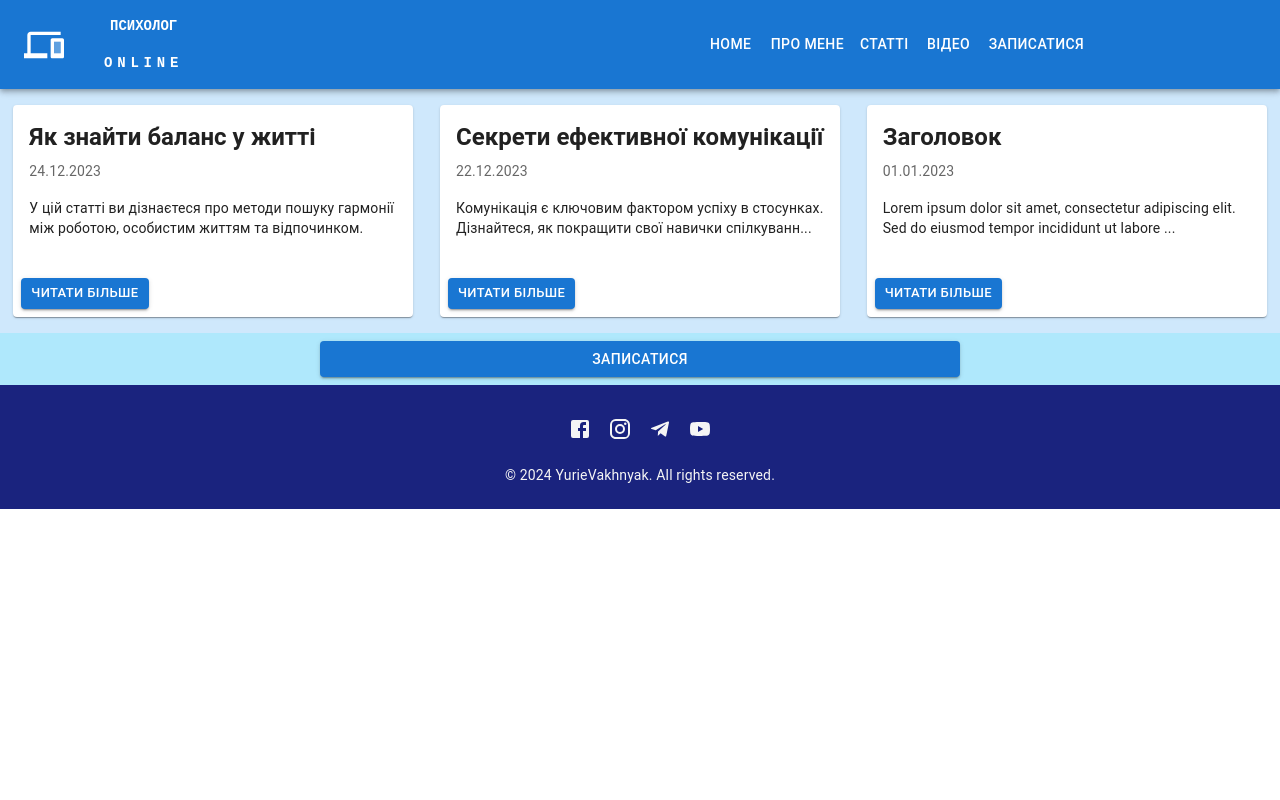
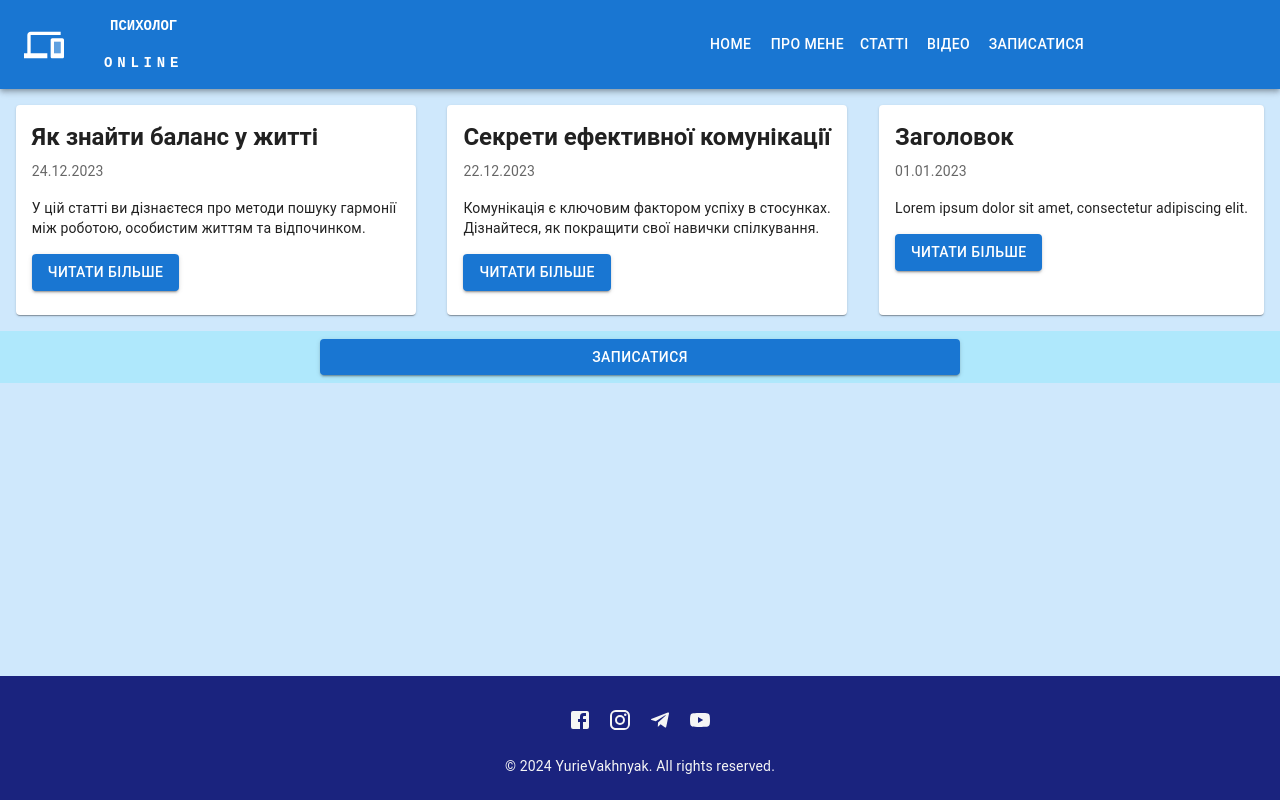
Before and after one commit to YurieVakhnyak/my-lending, a React (Create React App) app: page /online-psy/articles in a window 1280 px wide. Built offline with nearby package versions, Linux system fonts and the light colour scheme.

Commit message:
Articles routes + fix viewport

```diff
--- a/src/App.js
+++ b/src/App.js
@@ -3,19 +3,21 @@ import Container from "@mui/material/Container";
 import Home from "./pages/Home";
 import About from "./pages/About";
 import ScrollToTopButton from "./components/ScrollToTopButton";
-import Appointmnent from "./pages/Appointment";
+import Appointment from "./pages/Appointment";
 import Articles from "./pages/Articles";
 import MyVideos from "./pages/MyVideos";
+import ArticlePage from "./pages/ArticlePage";
 
 function App() {
   return (
     <Container disableGutters maxWidth={false}>
       <Routes>
-        <Route path="/" element={<Home />}></Route>
-        <Route path="/about" element={<About />}></Route>
-        <Route path="/articles" element={<Articles />}></Route>
-        <Route path="/videos" element={<MyVideos />}></Route>
-        <Route path="/appointment" element={<Appointmnent />}></Route>
+        <Route path="/" element={<Home />} />
+        <Route path="/about" element={<About />} />
+        <Route path="/articles" element={<Articles />} />
+        <Route path="/articles/:id" element={<ArticlePage />} />
+        <Route path="/videos" element={<MyVideos />} />
+        <Route path="/appointment" element={<Appointment />} />
       </Routes>
       <ScrollToTopButton />
     </Container>
--- a/src/components/CardArticle.js
+++ b/src/components/CardArticle.js
@@ -1,19 +1,14 @@
-import * as React from "react";
+import React from "react";
+import { Card, CardContent, Typography, Button } from "@mui/material";
+import { Link } from "react-router-dom";
 
-import Card from "@mui/material/Card";
-import CardActions from "@mui/material/CardActions";
-import CardContent from "@mui/material/CardContent";
-import Button from "@mui/material/Button";
-import Typography from "@mui/material/Typography";
-
-export default function CardArticle({
+function CardArticle({
   title = "Заголовок",
-  text = "Lorem ipsum dolor sit amet, consectetur adipiscing elit. Sed do eiusmod tempor incididunt ut labore et dolore magna aliqua. Ut enim ad minim veniam, quis nostrud exercitation ullamco laboris nisi ut aliquip ex ea commodo consequat.",
+  text = "Lorem ipsum dolor sit amet, consectetur adipiscing elit.",
   date = "01.01.2023",
   articleLink = "#",
-  maxTextLength = 100, // Максимальна кількість символів до трикрапки
+  maxTextLength = 120,
 }) {
-  // Обрізаний текст із трикрапкою
   const truncatedText =
     text.length > maxTextLength
       ? text.substring(0, maxTextLength) + "..."
@@ -22,41 +17,28 @@ export default function CardArticle({
   return (
     <Card sx={{ minWidth: 275, maxWidth: 400, margin: "16px auto" }}>
       <CardContent>
-        {/* Заголовок статті */}
-        <Typography
-          variant="h5"
-          component="div"
-          sx={{ fontWeight: "bold", marginBottom: "8px" }}
-        >
+        <Typography variant="h5" component="div" sx={{ fontWeight: "bold" }}>
           {title}
         </Typography>
-
-        {/* Дата публікації */}
         <Typography
-          sx={{ color: "text.secondary", fontSize: 14, marginBottom: "16px" }}
+          sx={{ color: "text.secondary", fontSize: 14, marginTop: "8px" }}
         >
           {date}
         </Typography>
-
-        {/* Обрізаний текст статті */}
-        <Typography variant="body2" sx={{ marginBottom: "16px" }}>
+        <Typography variant="body2" sx={{ marginTop: "16px" }}>
           {truncatedText}
         </Typography>
-      </CardContent>
-
-      {/* Кнопка з посиланням на всю статтю */}
-      <CardActions>
         <Button
-          size="small"
+          component={Link}
+          to={articleLink}
           variant="contained"
-          color="primary"
-          href={articleLink}
-          target="_blank"
-          rel="noopener noreferrer"
+          sx={{ marginTop: "16px" }}
         >
           Читати більше
         </Button>
-      </CardActions>
+      </CardContent>
     </Card>
   );
 }
+
+export default CardArticle;
--- /dev/null
+++ b/src/data/ArticleData.js
@@ -0,0 +1,18 @@
+export const articleData = [
+  {
+    title: "Як знайти баланс у житті",
+    text: "У цій статті ви дізнаєтеся про методи пошуку гармонії між роботою, особистим життям та відпочинком.",
+    date: "24.12.2023",
+    // articleLink: "https://example.com/article-1",
+    maxTextLength: 120,
+  },
+  {
+    title: "Секрети ефективної комунікації",
+    text: "Комунікація є ключовим фактором успіху в стосунках. Дізнайтеся, як покращити свої навички спілкування.",
+    date: "22.12.2023",
+    // articleLink: "https://example.com/article-2",
+  },
+  {
+    // Використовуються значення за замовчуванням
+  },
+];
--- a/src/data/ArticlesTextsConstants.js
+++ /dev/null
@@ -1 +0,0 @@
-export const articlesTextsObj = {};
--- a/src/pages/About.js
+++ b/src/pages/About.js
@@ -17,7 +17,16 @@ import "../App.css";
 
 function About() {
   return (
-    <Container disableGutters maxWidth={false}>
+    <Container
+      disableGutters
+      maxWidth={false}
+      sx={{
+        display: "flex",
+        flexDirection: "column",
+        minHeight: "100vh",
+        bgcolor: "#cfe8fc",
+      }}
+    >
       <Header />
       <Box
         sx={{
--- a/src/pages/Appointment.js
+++ b/src/pages/Appointment.js
@@ -8,7 +8,16 @@ import WhatsAppIcon from "@mui/icons-material/WhatsApp";
 import { blue, pink, green } from "@mui/material/colors";
 function Appointmnent() {
   return (
-    <Container disableGutters maxWidth={false}>
+    <Container
+      disableGutters
+      maxWidth={false}
+      sx={{
+        display: "flex",
+        flexDirection: "column",
+        minHeight: "100vh",
+        bgcolor: "#cfe8fc",
+      }}
+    >
       <Header />
 
       <Box
--- /dev/null
+++ b/src/pages/ArticlePage.js
@@ -0,0 +1,73 @@
+import React from "react";
+import { useParams } from "react-router-dom";
+import { articleData } from "../data/ArticleData"; // імпорт даних статей
+import Container from "@mui/material/Container";
+
+import Typography from "@mui/material/Typography";
+import Header from "../components/Header";
+import Footer from "../components/Footer";
+import AppointmentButton from "../components/AppointmentButton";
+
+function ArticlePage() {
+  const { id } = useParams(); // Отримуємо параметр id з маршруту
+  const article = articleData[id]; // Знаходимо статтю за індексом
+
+  if (!article) {
+    return (
+      <Container
+        disableGutters
+        maxWidth={false}
+        sx={{
+          display: "flex",
+          flexDirection: "column",
+          minHeight: "100vh",
+          bgcolor: "#cfe8fc",
+        }}
+      >
+        <Header />
+
+        <Typography
+          variant="h5"
+          sx={{ marginTop: "16px", textAlign: "center" }}
+        >
+          Стаття не знайдена
+        </Typography>
+
+        <AppointmentButton />
+        <Footer />
+      </Container>
+    );
+  }
+
+  return (
+    <Container
+      disableGutters
+      maxWidth={false}
+      sx={{
+        display: "flex",
+        flexDirection: "column",
+        minHeight: "100vh",
+        bgcolor: "#cfe8fc",
+      }}
+    >
+      <Header />
+
+      <Typography
+        variant="h4"
+        sx={{ marginTop: "16px", fontWeight: "bold", textAlign: "center" }}
+      >
+        {article.title}
+      </Typography>
+      <Typography
+        variant="body1"
+        sx={{ marginTop: "16px", textAlign: "justify" }}
+      >
+        {article.text}
+      </Typography>
+
+      <Footer />
+    </Container>
+  );
+}
+
+export default ArticlePage;
--- a/src/pages/Articles.js
+++ b/src/pages/Articles.js
@@ -1,12 +1,12 @@
 import * as React from "react";
 import Box from "@mui/material/Box";
 import Container from "@mui/material/Container";
-// import Typography from "@mui/material/Typography";
 import Header from "../components/Header";
 import Footer from "../components/Footer";
 import AppointmentButton from "../components/AppointmentButton";
 import CardArticle from "../components/CardArticle";
 import "../App.css";
+import { articleData } from "../data/ArticleData";
 
 function Articles() {
   return (
@@ -14,28 +14,23 @@ function Articles() {
       disableGutters
       maxWidth={false}
       sx={{
+        display: "flex",
+        flexDirection: "column",
+        minHeight: "100vh",
         bgcolor: "#cfe8fc",
       }}
     >
       <Header />
       <Box sx={{ display: "flex", flexWrap: "wrap" }}>
-        <CardArticle
-          title="Як знайти баланс у житті"
-          text="У цій статті ви дізнаєтеся про методи пошуку гармонії між роботою, особистим життям та відпочинком."
-          date="24.12.2023"
-          articleLink="https://example.com/article-1"
-          maxTextLength={120}
-        />
-
-        <CardArticle
-          title="Секрети ефективної комунікації"
-          text="Комунікація є ключовим фактором успіху в стосунках. Дізнайтеся, як покращити свої навички спілкування."
-          date="22.12.2023"
-          articleLink="https://example.com/article-2"
-        />
-
-        {/* Без параметрів (використовуються значення за замовчуванням) */}
-        <CardArticle />
+        {articleData.map((article, index) => (
+          <CardArticle
+            key={index}
+            title={article.title}
+            text={article.text}
+            date={article.date}
+            articleLink={`/articles/${index}`} // Генеруємо маршрут для статті
+          />
+        ))}
       </Box>
       <AppointmentButton />
       <Footer />
--- a/src/pages/Home.js
+++ b/src/pages/Home.js
@@ -15,7 +15,15 @@ import Footer from "../components/Footer";
 
 function Home() {
   return (
-    <Container disableGutters maxWidth={false}>
+    <Container
+      disableGutters
+      maxWidth={false}
+      sx={{
+        display: "flex",
+        flexDirection: "column",
+        minHeight: "100vh",
+      }}
+    >
       <Header />
       <Box>
         <Box
--- a/src/pages/MyVideos.js
+++ b/src/pages/MyVideos.js
@@ -10,7 +10,16 @@ import { videoLinks } from "../data/VideoLinkConstants";
 
 function MyVideos() {
   return (
-    <Container disableGutters maxWidth={false} sx={{ bgcolor: "#cfe8fc" }}>
+    <Container
+      disableGutters
+      maxWidth={false}
+      sx={{
+        display: "flex",
+        flexDirection: "column",
+        minHeight: "100vh",
+        bgcolor: "#cfe8fc",
+      }}
+    >
       <Header />
       <Box sx={{ display: "flex", flexWrap: "wrap" }}>
         {videoLinks.map((videoId, index) => (
```
